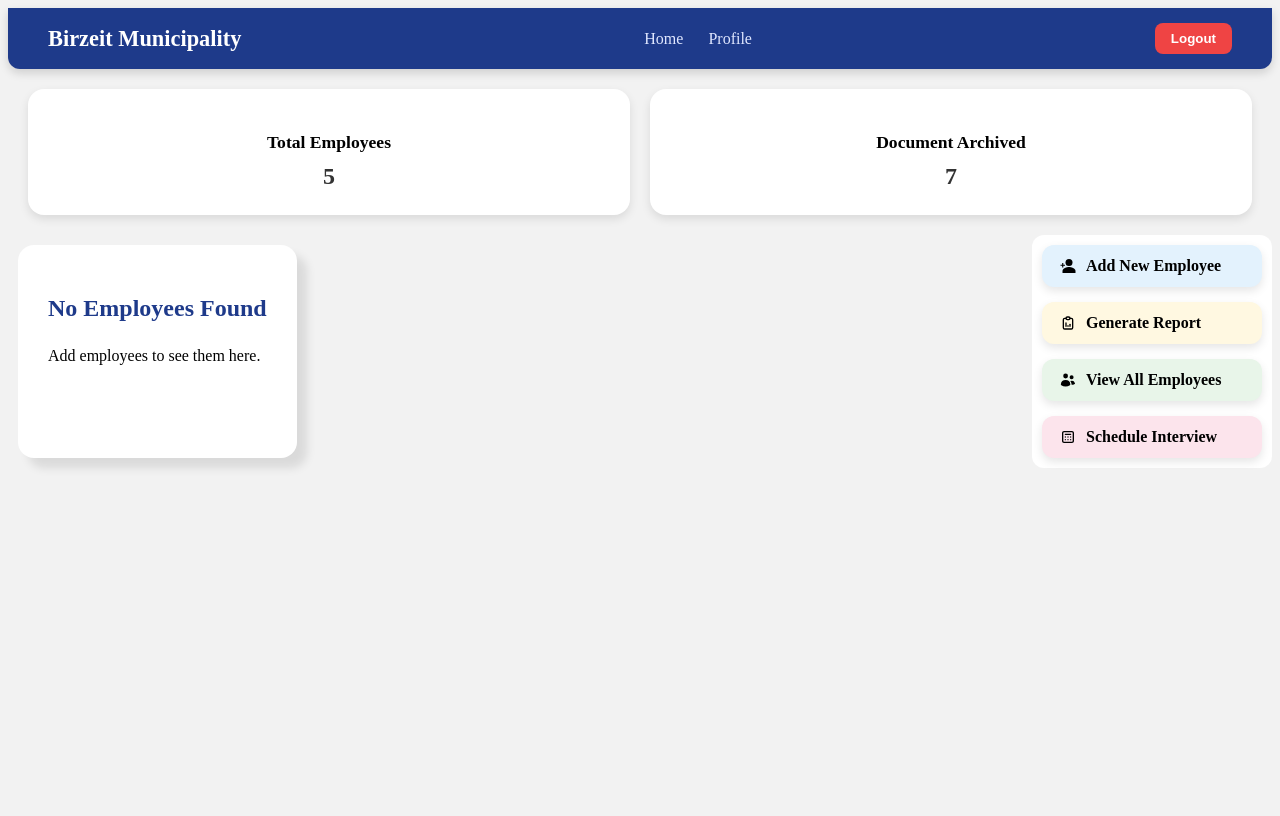
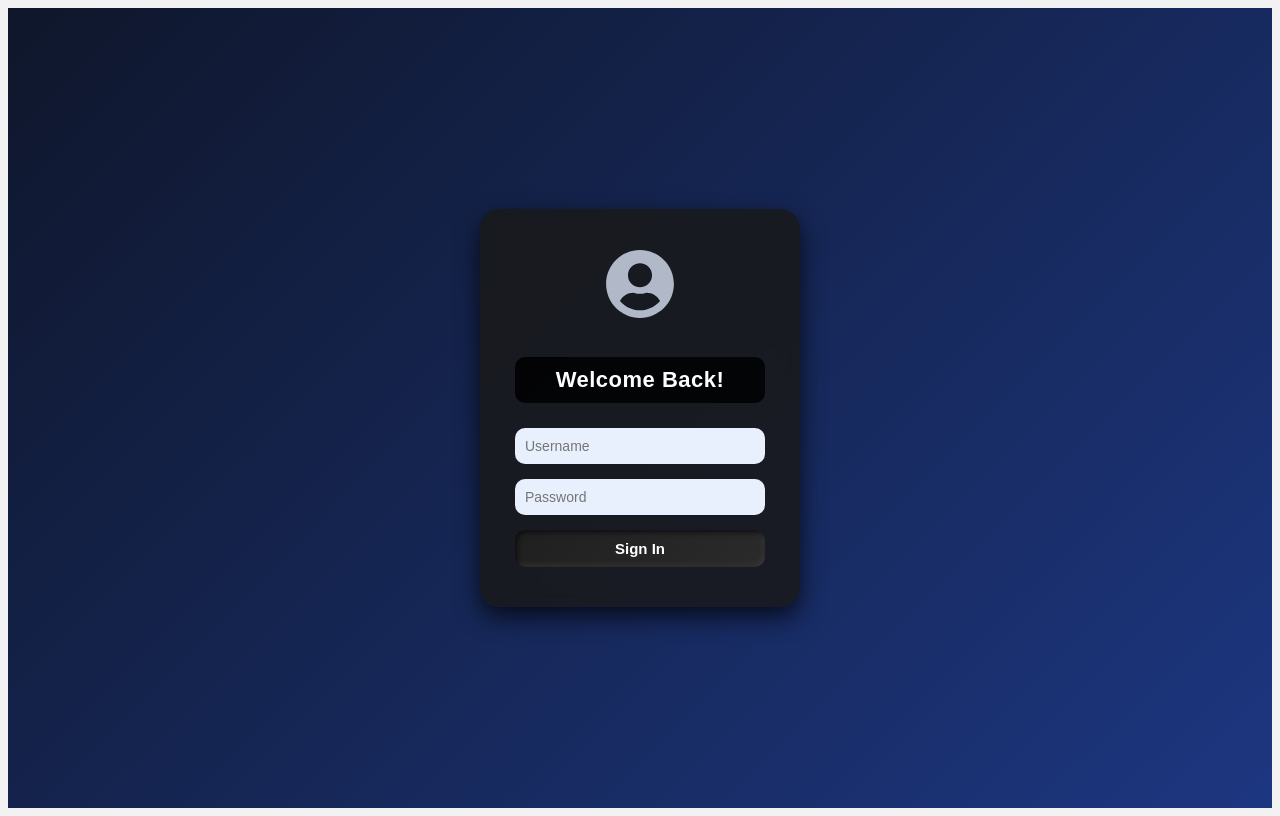
Before and after one commit to Qosai1/Birzeit-Municipality, a React (Create React App) app: page / in a window 1280 px wide. Built offline with nearby package versions, Linux system fonts and the light colour scheme.

Commit message:
login form

```diff
--- a/src/App.js
+++ b/src/App.js
@@ -1,26 +1,44 @@
-import { BrowserRouter, Routes, Route } from "react-router-dom";
+import { Routes, Route, Navigate } from "react-router-dom";
+import { useState } from "react";
 import Header from "./component/Header";
 import Details from "./component/details";
 import AddEmployee from "./component/AddEmployee";
 import QuickActions from "./component/QuickActions";
 import Profile from "./component/Profile";
 import EmployeesTable from "./component/EmployeesTable";
+import Login from "./component/LogIn";
 
 export default function App() {
-  return (<>
+  const [isLoggedIn, setIsLoggedIn] = useState(false);
 
-      <Header />
+  const handleLogin = () => {
+    setIsLoggedIn(true);
+  };
+    const handleLogout = () => {
+    setIsLoggedIn(false);
+  };
+  return (
+    <>
+
+      {!isLoggedIn ? (
+        <Routes>
+          <Route path="*" element={<Login onLogin={handleLogin} />} />
+        </Routes>
+      ) : (
+        <>
+
+          <Header onLogout={handleLogout}/>
 
           <Routes>
+
             <Route
               path="/"
               element={
                 <div>
                   <Details />
                   <div className="dd">
-              <EmployeesTable/>
+                    <EmployeesTable />
                     <QuickActions />
-
                   </div>
                 </div>
               }
@@ -28,8 +46,14 @@
 
 
             <Route path="/add" element={<AddEmployee />} />
-        <Route path="/profile" element={<Profile/>}/>
+            <Route path="/profile" element={<Profile />} />
+            <Route path="/employees" element={<EmployeesTable />} />
+
+
+            <Route path="*" element={<Navigate to="/" />} />
           </Routes>
-
-  </>);
+        </>
+      )}
+    </>
+  );
 }
--- a/src/component/EmployeesTable.jsx
+++ b/src/component/EmployeesTable.jsx
@@ -30,7 +30,7 @@
           <tr>
             <th>#</th>
             <th>Full Name</th>
-            <th>Phone Number</th>
+            <th>nationalId</th>
             <th>Salary</th>
             <th>Actions</th>
           </tr>
@@ -41,7 +41,7 @@
             <tr key={index}>
               <td>{index + 1}</td>
               <td>{emp.fullName}</td>
-              <td>{emp.phoneNumber}</td>
+              <td>{emp.nationalId}</td>
               <td>${emp.salary}</td>
               <td className="actions">
                 <button className="view-btn" >
--- a/src/component/Header.jsx
+++ b/src/component/Header.jsx
@@ -1,7 +1,7 @@
 import { Link } from "react-router-dom";
 import "../style.css"
 
-export default function Header() {
+export default function Header( {onLogout}) {
   return (
     <header className="header">
       <div className="logo">
@@ -17,7 +17,7 @@
         </Link>
       </nav>
 
-      <button className="logout-btn">Logout</button>
+      <button className="logout-btn"  onClick={onLogout}>Logout</button>
     </header>
   );
 }
--- /dev/null
+++ b/src/component/LogIn.jsx
@@ -0,0 +1,49 @@
+import { useState } from "react";
+import { FaUserCircle } from "react-icons/fa";
+import "../style.css";
+
+export default function Login({ onLogin }) {
+  const [username, setUsername] = useState("");
+  const [password, setPassword] = useState("");
+
+  const handleSubmit = (e) => {
+    e.preventDefault();
+
+    if (username === "qosai" && password === "1234") {
+      onLogin();
+    } else {
+      alert("Invalid username or password");
+    }
+  };
+
+  return (
+    <div className="login-page-animated">
+      <div className="login-box-animated">
+        <FaUserCircle className="login-icon-animated" />
+        <h2 className="welcome-title-animated">Welcome Back!</h2>
+
+        <form onSubmit={handleSubmit}>
+          <input
+            type="text"
+            placeholder="Username"
+            value={username}
+            onChange={(e) => setUsername(e.target.value)}
+            required
+            className="login-input-animated"
+          />
+          <input
+            type="password"
+            placeholder="Password"
+            value={password}
+            onChange={(e) => setPassword(e.target.value)}
+            required
+            className="login-input-animated"
+          />
+          <button type="submit" className="login-btn-animated">
+            Sign In
+          </button>
+        </form>
+      </div>
+    </div>
+  );
+}
--- a/src/component/QuickActions.jsx
+++ b/src/component/QuickActions.jsx
@@ -3,7 +3,6 @@
 import { IoPersonAddSharp } from "react-icons/io5";
 import { TbReportAnalytics } from "react-icons/tb";
 import { HiMiniUsers } from "react-icons/hi2";
-import AddEmployee from "./AddEmployee";
 import "../style.css";
 
 export default function QuickActions() {
--- a/src/style.css
+++ b/src/style.css
@@ -6,6 +6,129 @@
       background-color: #f2f2f2;
 
 }
+/* Login page */
+
+.login-page-animated {
+  display: flex;
+  justify-content: center;
+  align-items: center;
+  height: 100vh;
+  background: linear-gradient(135deg, #0a0a0a, #1e3a8a, #111);
+  background-size: 300% 300%;
+  animation: gradientMove 8s ease infinite;
+}
+
+@keyframes gradientMove {
+  0% {
+    background-position: 0% 50%;
+  }
+  50% {
+    background-position: 100% 50%;
+  }
+  100% {
+    background-position: 0% 50%;
+  }
+}
+
+.login-box-animated {
+  background: rgba(25, 25, 25, 0.85);
+  padding: 40px 35px;
+  border-radius: 20px;
+  box-shadow: 0 10px 25px rgba(0, 0, 0, 0.7);
+  text-align: center;
+  width: 320px;
+  color: white;
+  backdrop-filter: blur(10px);
+  transform: translateY(-10px);
+  animation: fadeSlideIn 1s ease forwards;
+  opacity: 0;
+}
+
+@keyframes fadeSlideIn {
+  from {
+    opacity: 0;
+    transform: translateY(40px);
+  }
+  to {
+    opacity: 1;
+    transform: translateY(0);
+  }
+}
+
+.login-icon-animated {
+  font-size: 70px;
+  color: #9ca3af;
+  margin-bottom: 15px;
+  animation: pulseGlow 2.5s ease-in-out infinite;
+}
+
+@keyframes pulseGlow {
+  0%, 100% {
+    color: #9ca3af;
+    text-shadow: 0 0 5px #2563eb;
+  }
+  50% {
+    color: #e0e7ff;
+    text-shadow: 0 0 20px #60a5fa;
+  }
+}
+
+.welcome-title-animated {
+  background: rgba(0, 0, 0, 0.85);
+  padding: 10px;
+  border-radius: 10px;
+  font-size: 22px;
+  font-weight: 700;
+  color: #fefefe;
+  margin-bottom: 25px;
+  font-family: "Poppins", sans-serif;
+  letter-spacing: 0.5px;
+}
+
+.login-input-animated {
+  width: 100%;
+  padding: 10px;
+  margin-bottom: 15px;
+  border-radius: 10px;
+  border: none;
+  background: #e8f0fe;
+  font-size: 14px;
+  outline: none;
+  transition: all 0.25s ease;
+}
+
+.login-input-animated:focus {
+  background: #f0f4ff;
+  box-shadow: 0 0 8px #60a5fa, 0 0 5px rgba(96, 165, 250, 0.3);
+  transform: scale(1.03);
+}
+
+.login-btn-animated {
+  width: 100%;
+  padding: 10px;
+  border-radius: 10px;
+  border: none;
+  background: linear-gradient(145deg, #1f1f1f, #2b2b2b);
+  color: white;
+  font-weight: bold;
+  font-size: 15px;
+  cursor: pointer;
+  transition: all 0.3s ease;
+  box-shadow: inset 2px 2px 5px #0c0c0c, inset -2px -2px 5px #3a3a3a;
+}
+
+.login-btn-animated:hover {
+  background: linear-gradient(145deg, #2d2d2d, #1f1f1f);
+  transform: scale(1.05);
+  box-shadow: 0 0 3px #3b82f6, 0 0 20px rgba(59, 130, 246, 0.3);
+}
+
+.login-btn-animated:active {
+  transform: scale(0.97);
+}
+
+
+/* ditails style */
 .details {
   display: flex;
   justify-content: space-between;
@@ -48,7 +171,7 @@
   display: flex;
   justify-content: space-between;
   align-items: center;
-  background-color: #1e3a8a;
+  background-color: #111111;
   color: white;
   padding: 15px 40px;
   box-shadow: 0 4px 10px rgba(0, 0, 0, 0.15);
@@ -71,10 +194,15 @@
   color: #e0e7ff;
   font-weight: 500;
   transition: color 0.2s ease;
+  border: solid 2px white;
+  border-radius: 5px;
+  padding: 2px 5px;
 }
 
 .nav-link:hover {
   color: #fff;
+    transform: translateY(-2px);
+
 }
 
 
@@ -91,6 +219,8 @@
 
 .logout-btn:hover {
   background-color: #dc2626;
+      transform: translateY(-2px);
+
 }
 
 /* Quick Actions style */
@@ -294,6 +424,7 @@
     box-shadow: 10px 10px 10px rgba(0, 0, 0, 0.1);
   padding: 30px;
   animation: fadeIn 0.4s ease;
+
 }
 
 .employees-container h2 {
```
Also changed, not shown: package.json (+18 -1 lines), 1 other file (tests, documents, lock files or other folders). Lines whose indentation alone changed are shown as unchanged.
